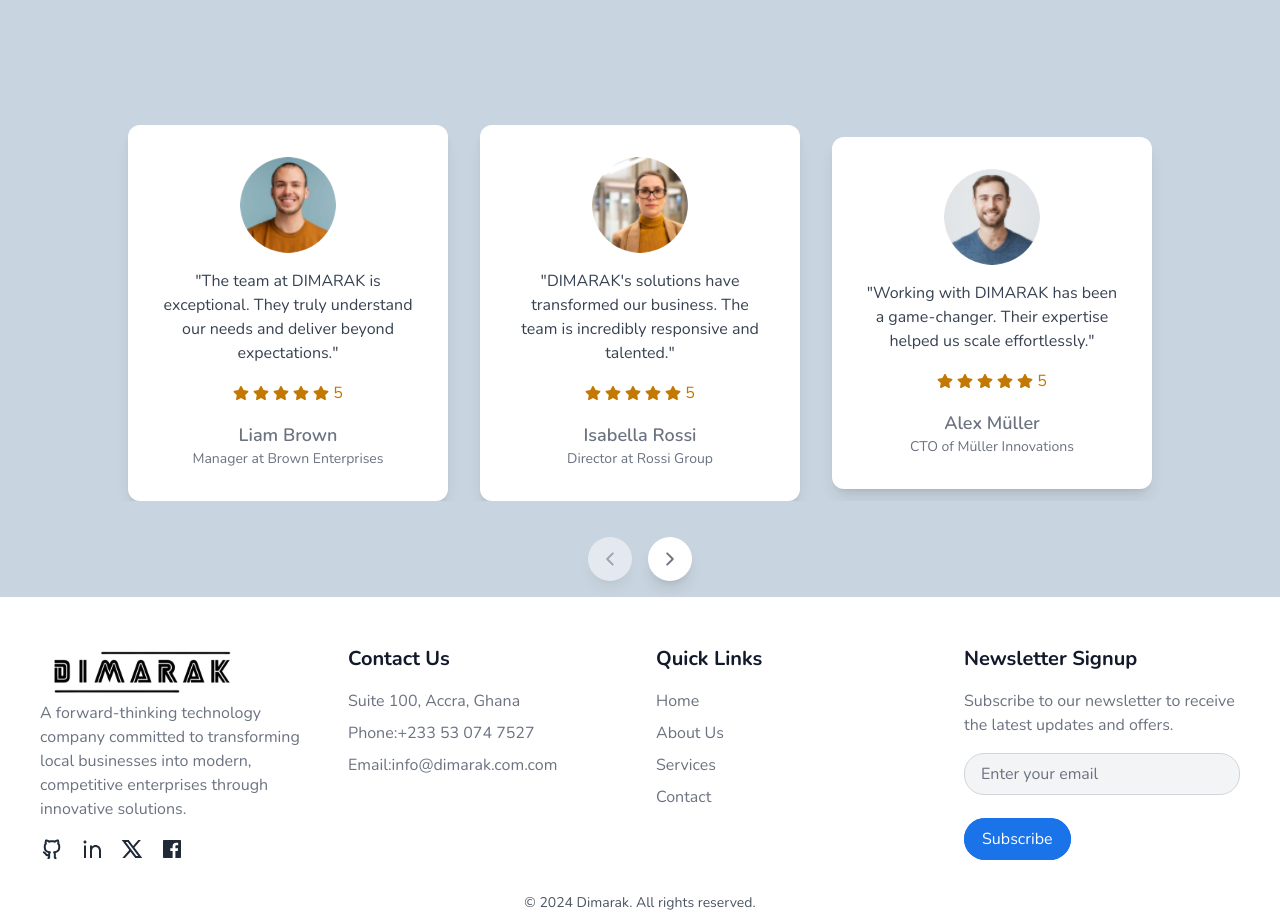
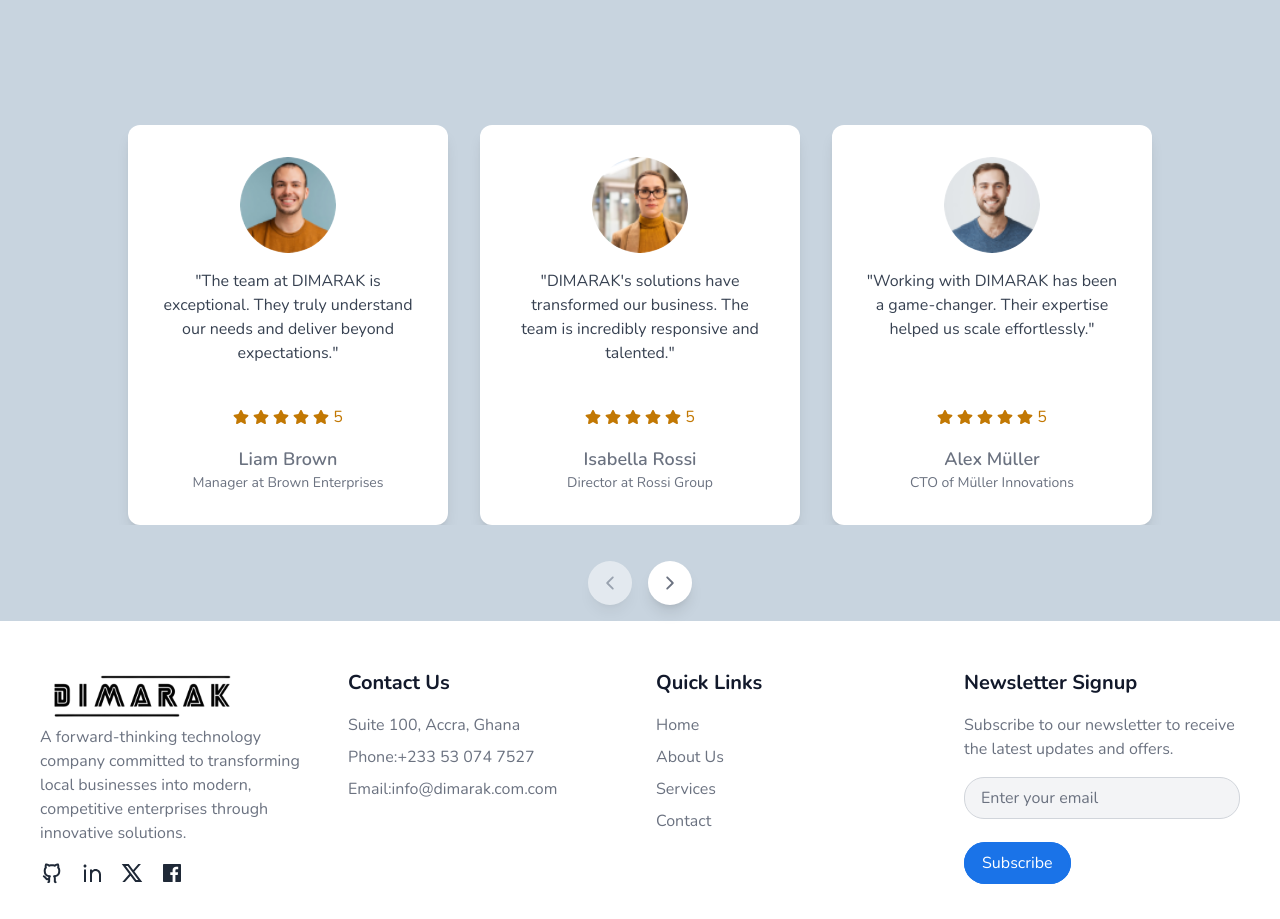
Before and after one commit to Dimarak-Limited-HQ/dimarak.com, a Next.js app: page / in a window 1280 px wide. Shown: the part 2240-3159 px from the top of the page. Built offline with nearby package versions, Linux system fonts and the light colour scheme.

Commit message:
Fix dark mode and card positioning

```diff
--- a/src/components/testimonial/Testimonial.tsx
+++ b/src/components/testimonial/Testimonial.tsx
@@ -61,11 +61,11 @@
   };
 
   return (
-    <div className="bg-[#C8D4DF] pt-12 pb-24 relative">
+    <div className="bg-[#C8D4DF] dark:bg-gray-900 pt-12 pb-24 relative">
       <div className="max-w-6xl mx-auto px-4">
         <div className="flex justify-between items-center mb-36">
           <div className="w-1/2 text-left ml-10">
-            <p className="text-lg font-semibold text-gray-800">
+            <p className="text-lg font-semibold text-gray-800 dark:text-gray-200">
               4.5/5.0
               <span className="text-yellow-500">
                 {[...Array(5)].map((_, i) => (
@@ -75,14 +75,14 @@
               <span className="text-yellow-500 ml-1">5</span>
               (Based on 3265 ratings)
             </p>
-            <p className="text-gray-700 mt-2 text-sm">
+            <p className="text-gray-700 dark:text-gray-300 mt-2 text-sm">
               Hear from our customers using our product and services about how
               DIMARAK helped or is helping them improve their businesses.
             </p>
           </div>
 
           <div className="w-1/2 text-right mr-10">
-            <button className="bg-blue-500 text-white py-3 px-4 text-sm rounded-2xl shadow-md hover:bg-blue-600">
+            <button className="bg-blue-500 dark:bg-blue-700 text-white py-3 px-4 text-sm rounded-2xl shadow-md hover:bg-blue-600 dark:hover:bg-blue-800">
               View Review
             </button>
           </div>
@@ -92,7 +92,8 @@
           {visibleTestimonials.map((testimonial, index) => (
             <div
               key={index}
-              className="bg-white rounded-xl shadow-lg p-8 text-center w-80"
+              className="bg-white dark:bg-gray-800 rounded-xl shadow-lg p-8 text-center w-80 flex flex-col justify-between"
+              style={{ minHeight: '400px' }}
             >
               <div className="w-24 h-24 mx-auto mb-4">
                 <Image
@@ -103,38 +104,39 @@
                   height={96}
                 />
               </div>
-              <p className="text-gray-700 mb-4">
+              <p className="text-gray-700 dark:text-gray-300 mb-4 flex-grow">
                 &quot;{testimonial.quote}&quot;
               </p>
               <div className="flex items-center justify-center space-x-1 mb-4">
                 {[...Array(5)].map((_, i) => (
                   <FaStar key={i} className="text-yellow-500" />
                 ))}
-                <span className=" ml-2 text-yellow-500">5</span>
+                <span className="ml-2 text-yellow-500">5</span>
               </div>
-              <p className="font-semibold text-lg text-gray-500">
+              <p className="font-semibold text-lg text-gray-500 dark:text-gray-400">
                 {testimonial.name}
               </p>
-              <p className="text-gray-500 text-sm">{testimonial.title}</p>
+              <p className="text-gray-500 dark:text-gray-400 text-sm">
+                {testimonial.title}
+              </p>
             </div>
           ))}
         </div>
-
         <div className="absolute bottom-4 left-0 right-0 flex justify-center space-x-4 px-4">
           <button
             onClick={handlePrev}
             disabled={currentIndex === 0}
-            className="p-3 bg-white rounded-full shadow-lg hover:bg-gray-100 disabled:opacity-50"
+            className="p-3 bg-white dark:bg-gray-800 rounded-full shadow-lg hover:bg-gray-100 dark:hover:bg-gray-700 disabled:opacity-50"
           >
-            <IoIosArrowBack className="text-gray-500 text-xl" />
+            <IoIosArrowBack className="text-gray-500 dark:text-gray-300 text-xl" />
           </button>
 
           <button
             onClick={handleNext}
             disabled={currentIndex >= testimonials.length - 3}
-            className="p-3 bg-white rounded-full shadow-lg hover:bg-gray-100 disabled:opacity-50"
+            className="p-3 bg-white dark:bg-gray-800 rounded-full shadow-lg hover:bg-gray-100 dark:hover:bg-gray-700 disabled:opacity-50"
           >
-            <IoIosArrowForward className="text-gray-500 text-xl" />
+            <IoIosArrowForward className="text-gray-500 dark:text-gray-300 text-xl" />
           </button>
         </div>
       </div>
```
